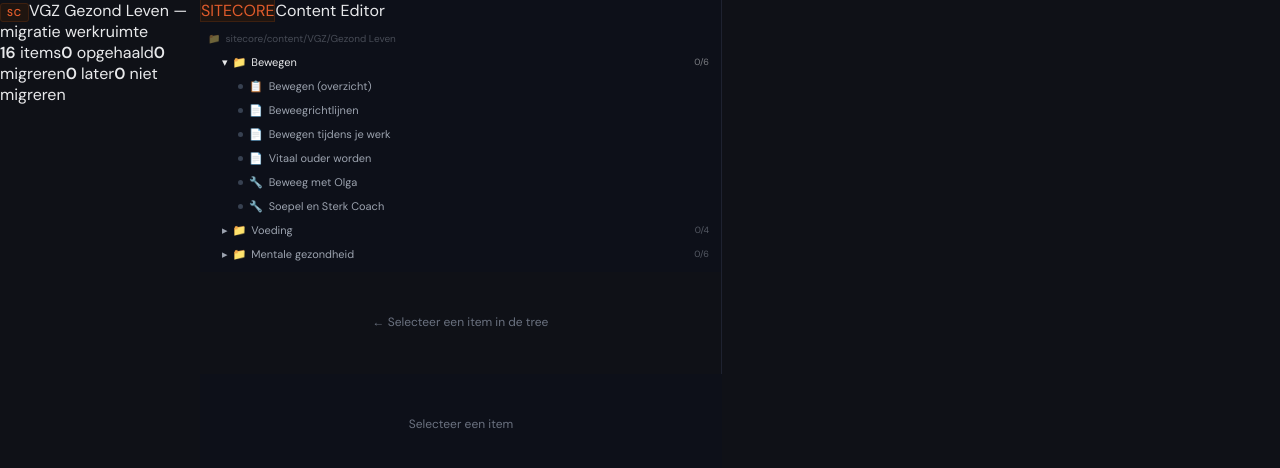
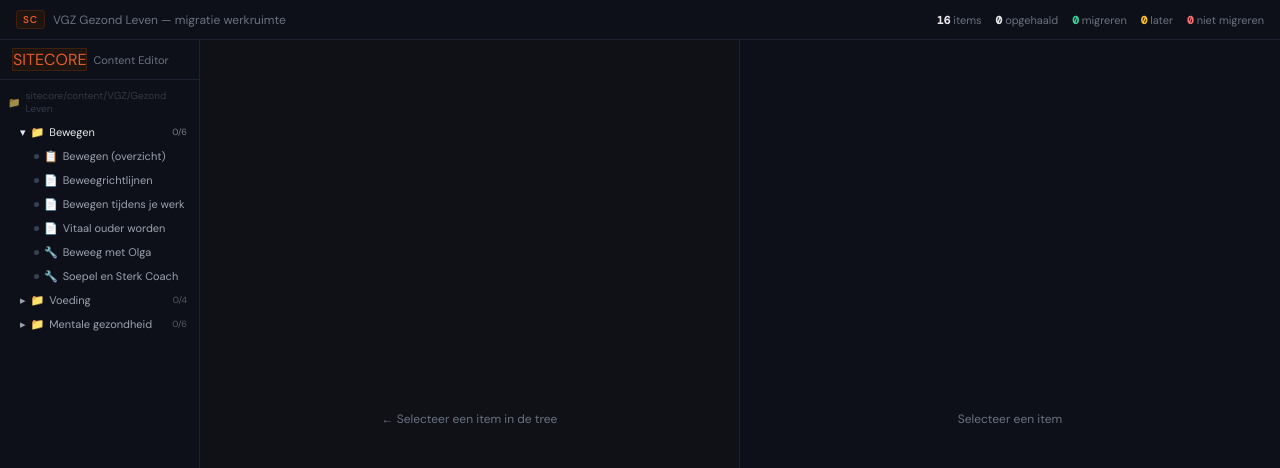
Before and after one commit to jpcolab252-droid/vgz-migration, a Next.js app in the folder vgz-migration/: page / in a window 1280 px wide. Shown: the top 468 px of the page. Built offline with nearby package versions, Linux system fonts and the light colour scheme.

Commit message:
Update page.module.css

```diff
--- a/vgz-migration/app/page.module.css
+++ b/vgz-migration/app/page.module.css
@@ -1,79 +1,109 @@
-.app {
-  display: grid;
-  grid-template-columns: 200px 1fr 36px 1fr;
-  height: 100vh;
-  overflow: hidden;
-}
+.app { display: flex; flex-direction: column; height: 100vh; overflow: hidden; }
 
-/* LEFT */
+/* TOP BAR */
+.topbar { display: flex; align-items: center; justify-content: space-between; padding: 10px 16px; background: #0d1019; border-bottom: 1px solid #1e2230; flex-shrink: 0; }
+.topLeft { display: flex; align-items: center; gap: 8px; }
+.scLogo { font-size: 10px; font-weight: 700; letter-spacing: .08em; color: #e05b2b; background: #1f1510; border: 1px solid #3d2010; padding: 2px 6px; border-radius: 3px; }
+.topLabel { font-size: 12px; color: #6b7280; }
+.topStats { display: flex; gap: 14px; }
+.stat { font-size: 11px; color: #6b7280; }
+.stat strong { color: #e8e9eb; font-family: 'DM Mono', monospace; }
+.statGreen strong { color: #34d399; }
+.statYellow strong { color: #fbbf24; }
+.statRed strong { color: #f87171; }
+
+/* WORKSPACE */
+.workspace { display: grid; grid-template-columns: 200px 1fr 1fr; flex: 1; overflow: hidden; }
+
+/* LEFT TREE */
 .scPanel { background: #0d1019; border-right: 1px solid #1e2230; display: flex; flex-direction: column; overflow: hidden; }
-.scHeader { padding: 10px 12px; border-bottom: 1px solid #1e2230; display: flex; align-items: center; gap: 7px; flex-shrink: 0; }
-.scLogo { font-size: 10px; font-weight: 700; letter-spacing: .08em; color: #e05b2b; background: #1f1510; border: 1px solid #3d2010; padding: 2px 6px; border-radius: 3px; }
-.scHeaderLabel { font-size: 11px; color: #6b7280; }
-.tree { flex: 1; overflow-y: auto; padding: 6px 0; }
-.treeRoot { cursor: default; opacity: .4; padding: 5px 8px; display: flex; align-items: center; gap: 5px; font-size: 10px; color: #9ca3af; }
-.treeSection { padding-left: 10px; }
+.scPanelHeader { padding: 8px 12px; border-bottom: 1px solid #1e2230; display: flex; align-items: center; gap: 6px; flex-shrink: 0; }
+.scPanelLabel { font-size: 11px; color: #6b7280; }
+.tree { flex: 1; overflow-y: auto; padding: 4px 0; }
+.treeRoot { padding: 5px 8px; display: flex; align-items: center; gap: 5px; font-size: 10px; color: #4b5563; opacity: .6; }
+.treeSection { padding-left: 8px; }
 .treeFolder { cursor: pointer; padding: 5px 8px; display: flex; align-items: center; gap: 5px; font-size: 11px; color: #9ca3af; border-radius: 4px; margin: 0 4px; transition: background .1s; }
 .treeFolder:hover { background: #161b27; }
 .treeFolder.open { color: #e8e9eb; }
 .folderCount { margin-left: auto; font-size: 9px; opacity: .5; }
-.treeChildren { padding-left: 14px; }
-.treeItem { cursor: pointer; padding: 5px 8px; display: flex; align-items: center; gap: 6px; font-size: 11px; color: #9ca3af; border-radius: 4px; margin: 0 4px; border-left: 2px solid transparent; transition: background .1s; }
+.treeChildren { padding-left: 12px; }
+.treeItem { cursor: pointer; padding: 5px 8px; display: flex; align-items: center; gap: 5px; font-size: 11px; color: #9ca3af; border-radius: 4px; margin: 0 4px; border-left: 2px solid transparent; transition: background .1s; }
 .treeItem:hover { background: #161b27; color: #e8e9eb; }
 .treeItem.active { background: #161b27; color: #e8e9eb; border-left-color: #4a9eff; }
-.treeItem.done { color: #34d399; }
-.treeItem.aiDone { color: #fbbf24; }
 .itemDot { width: 5px; height: 5px; border-radius: 50%; flex-shrink: 0; background: #374151; }
-.dotDone { background: #34d399; }
-.dotAi { background: #fbbf24; }
+.dotGreen { background: #34d399; }
+.dotRed { background: #f87171; }
+.dotYellow { background: #fbbf24; }
+.dotBlue { background: #4a9eff; }
 .itemName { flex: 1; overflow: hidden; text-overflow: ellipsis; white-space: nowrap; }
 
-/* MIDDLE */
+/* PANELS */
 .midPanel { background: #0f1117; display: flex; flex-direction: column; overflow: hidden; border-right: 1px solid #1e2230; }
-.panelHeader { padding: 10px 14px; border-bottom: 1px solid #1e2230; display: flex; align-items: center; gap: 8px; flex-shrink: 0; }
+.cfPanel { background: #0d1019; display: flex; flex-direction: column; overflow: hidden; }
+.panelHeader { padding: 8px 12px; border-bottom: 1px solid #1e2230; display: flex; align-items: center; gap: 8px; flex-shrink: 0; }
 .panelSource { font-size: 10px; font-weight: 700; letter-spacing: .06em; padding: 2px 6px; border-radius: 3px; }
 .scSource { background: #1f1510; color: #e05b2b; border: 1px solid #3d2010; }
 .cfSource { background: #1a2744; color: #4a9eff; border: 1px solid #2d3a60; }
-.panelPath { font-size: 11px; color: #6b7280; font-family: 'DM Mono', monospace; flex: 1; white-space: nowrap; overflow: hidden; text-overflow: ellipsis; }
-.panelBody { flex: 1; overflow-y: auto; padding: 14px; display: flex; flex-direction: column; gap: 10px; }
+.panelPath { font-size: 10px; color: #6b7280; font-family: 'DM Mono', monospace; flex: 1; white-space: nowrap; overflow: hidden; text-overflow: ellipsis; }
+.panelBody { flex: 1; overflow-y: auto; padding: 12px; display: flex; flex-direction: column; gap: 8px; }
+.cfBody { flex: 1; overflow-y: auto; padding: 12px; display: flex; flex-direction: column; gap: 10px; }
+
+/* BUTTONS in header */
+.fetchBtn { font-size: 10px; font-weight: 500; padding: 3px 8px; border-radius: 4px; cursor: pointer; border: 1px solid #2d3748; background: #161b27; color: #9ca3af; font-family: 'DM Sans', sans-serif; transition: all .15s; flex-shrink: 0; }
+.fetchBtn:hover { border-color: #4a9eff; color: #4a9eff; }
+.fetchBtn:disabled { opacity: .4; cursor: not-allowed; }
+.aiBtn { font-size: 10px; font-weight: 600; padding: 3px 9px; border-radius: 4px; cursor: pointer; border: 1px solid #4a9eff; background: #1a2744; color: #4a9eff; font-family: 'DM Sans', sans-serif; transition: all .15s; flex-shrink: 0; }
+.aiBtn:hover { background: #1e2f52; }
+.aiBtn:disabled { opacity: .3; cursor: not-allowed; }
+
+/* SITECORE FIELDS */
 .scField { display: flex; flex-direction: column; gap: 3px; }
 .scFieldLabel { font-size: 10px; font-weight: 600; color: #6b7280; letter-spacing: .05em; text-transform: uppercase; }
-.scFieldValue { font-size: 12px; color: #c9cdd6; background: #161b27; border: 1px solid #1e2230; border-radius: 5px; padding: 7px 9px; font-family: 'DM Mono', monospace; line-height: 1.5; white-space: pre-wrap; word-break: break-word; }
-.scFieldValue.long { max-height: 100px; overflow-y: auto; }
-.issuesBox { background: #1e1520; border: 1px solid #2d1520; border-radius: 6px; padding: 9px 11px; }
-.issuesTitle { font-size: 10px; font-weight: 600; color: #f87171; margin-bottom: 5px; text-transform: uppercase; letter-spacing: .05em; }
+.scFieldValue { font-size: 11px; color: #c9cdd6; background: #161b27; border: 1px solid #1e2230; border-radius: 5px; padding: 6px 8px; font-family: 'DM Mono', monospace; line-height: 1.5; white-space: pre-wrap; word-break: break-word; }
+.scFieldValue.long { max-height: 90px; overflow-y: auto; }
+.issuesBox { background: #1e1520; border: 1px solid #2d1520; border-radius: 5px; padding: 8px 10px; }
+.issuesTitle { font-size: 10px; font-weight: 600; color: #f87171; margin-bottom: 4px; text-transform: uppercase; letter-spacing: .05em; }
 .issueLine { font-size: 11px; color: #9ca3af; display: flex; gap: 5px; margin-bottom: 2px; }
 .issueLine::before { content: '⚠'; color: #f87171; flex-shrink: 0; }
-.noIssues { font-size: 11px; color: #34d399; }
+.hintBox { font-size: 11px; color: #6b7280; background: #161b27; border: 1px dashed #2d3748; border-radius: 5px; padding: 8px 10px; }
 
-/* BRIDGE */
-.bridge { background: #0d1019; display: flex; flex-direction: column; align-items: center; justify-content: center; gap: 6px; padding: 0 2px; border-right: 1px solid #1e2230; }
-.bridgeArrow { color: #4a9eff; font-size: 16px; opacity: .4; }
-.aiBridgeBtn { writing-mode: vertical-rl; text-orientation: mixed; font-size: 9px; font-weight: 600; letter-spacing: .06em; padding: 10px 6px; background: #1a2744; border: 1px solid #4a9eff; color: #4a9eff; border-radius: 5px; cursor: pointer; font-family: 'DM Sans', sans-serif; transition: all .15s; }
-.aiBridgeBtn:hover { background: #1e2f52; }
-.aiBridgeBtn:disabled { opacity: .3; cursor: not-allowed; }
-
-/* RIGHT */
-.cfPanel { background: #0d1019; display: flex; flex-direction: column; overflow: hidden; }
-.cfBody { flex: 1; overflow-y: auto; padding: 14px; display: flex; flex-direction: column; gap: 10px; }
+/* CONTENTFUL FIELDS */
 .cfField { display: flex; flex-direction: column; gap: 3px; }
-.cfLabel { font-size: 10px; font-weight: 600; color: #6b7280; letter-spacing: .05em; text-transform: uppercase; display: flex; align-items: center; gap: 5px; }
+.cfLabel { font-size: 10px; font-weight: 600; color: #6b7280; letter-spacing: .05em; text-transform: uppercase; display: flex; align-items: center; gap: 4px; }
 .req { color: #f87171; }
 .aiTag { font-size: 9px; background: #1a2744; color: #4a9eff; padding: 1px 4px; border-radius: 3px; text-transform: none; letter-spacing: 0; font-weight: 500; }
-.cfInput { background: #161b27; border: 1px solid #1e2230; border-radius: 5px; padding: 7px 9px; font-size: 12px; color: #e8e9eb; font-family: 'DM Sans', sans-serif; width: 100%; outline: none; transition: border-color .15s; }
+.cfInput { background: #161b27; border: 1px solid #1e2230; border-radius: 5px; padding: 6px 8px; font-size: 12px; color: #e8e9eb; font-family: 'DM Sans', sans-serif; width: 100%; outline: none; transition: border-color .15s; }
 .cfInput:focus { border-color: #4a9eff; }
 .cfInput.aiFilled { border-color: #534AB7; }
-.textarea { resize: none; height: 72px; line-height: 1.5; font-family: 'DM Mono', monospace; font-size: 11px; }
-.cfSelect { background: #161b27; border: 1px solid #1e2230; border-radius: 5px; padding: 7px 9px; font-size: 12px; color: #e8e9eb; font-family: 'DM Sans', sans-serif; width: 100%; outline: none; }
+.textarea { resize: none; height: 68px; line-height: 1.5; font-family: 'DM Mono', monospace; font-size: 11px; }
+.cfSelect { background: #161b27; border: 1px solid #1e2230; border-radius: 5px; padding: 6px 8px; font-size: 12px; color: #e8e9eb; font-family: 'DM Sans', sans-serif; width: 100%; outline: none; }
 .cfSelect.aiFilled { border-color: #534AB7; }
-.cfFooter { padding: 10px 14px; border-top: 1px solid #1e2230; display: flex; gap: 6px; flex-shrink: 0; }
-.btn { padding: 6px 12px; border-radius: 5px; font-size: 11px; font-weight: 500; cursor: pointer; border: 1px solid; font-family: 'DM Sans', sans-serif; transition: all .15s; }
-.btnSubmit { background: #1a2744; border-color: #4a9eff; color: #4a9eff; flex: 1; }
-.btnSubmit:hover { background: #1e2f52; }
-.btnSkip { background: #161b27; border-color: #1e2230; color: #6b7280; }
-.btnSkip:hover { border-color: #2d3748; }
 .aiNote { background: #1a2744; border: 1px solid #2d3a60; border-radius: 5px; padding: 8px 10px; font-size: 11px; color: #9ca3af; }
 .aiNoteTitle { font-size: 10px; font-weight: 600; color: #4a9eff; margin-bottom: 3px; }
-.emptyState { padding: 40px 20px; text-align: center; color: #6b7280; font-size: 12px; line-height: 1.8; flex: 1; display: flex; align-items: center; justify-content: center; }
+
+/* DECISION BAR */
+.decisionBar { padding: 10px 12px; border-top: 1px solid #1e2230; flex-shrink: 0; }
+.decisionBtns { display: flex; gap: 6px; }
+.currentDecision { display: flex; align-items: center; gap: 8px; }
+.decGreen { font-size: 12px; font-weight: 500; color: #34d399; }
+.decYellow { font-size: 12px; font-weight: 500; color: #fbbf24; }
+.decRed { font-size: 12px; font-weight: 500; color: #f87171; }
+.resetBtn { font-size: 11px; color: #6b7280; background: #161b27; border: 1px solid #2d3748; border-radius: 4px; padding: 2px 7px; cursor: pointer; font-family: 'DM Sans', sans-serif; }
+.btn { padding: 6px 12px; border-radius: 5px; font-size: 11px; font-weight: 500; cursor: pointer; border: 1px solid; font-family: 'DM Sans', sans-serif; transition: all .15s; }
+.btnMigreren { background: #1a2420; border-color: #34d399; color: #34d399; flex: 1; }
+.btnMigreren:hover { background: #22342e; }
+.btnLater { background: #1e1f00; border-color: #fbbf24; color: #fbbf24; flex: 1; }
+.btnLater:hover { background: #282500; }
+.btnNiet { background: #1f1520; border-color: #f87171; color: #f87171; flex: 1; }
+.btnNiet:hover { background: #2a1520; }
+
+/* MODAL */
+.modal { position: fixed; inset: 0; background: rgba(0,0,0,.6); display: flex; align-items: center; justify-content: center; z-index: 100; }
+.modalBox { background: #161b27; border: 1px solid #2d3748; border-radius: 10px; padding: 20px; width: 340px; display: flex; flex-direction: column; gap: 12px; }
+.modalTitle { font-size: 13px; font-weight: 600; color: #e8e9eb; }
+.modalBtns { display: flex; gap: 8px; }
+
+/* EMPTY */
+.emptyState { flex: 1; display: flex; align-items: center; justify-content: center; color: #6b7280; font-size: 12px; text-align: center; padding: 20px; line-height: 1.8; }
 .thinking { color: #4a9eff; animation: pulse 1s infinite; }
 @keyframes pulse { 0%,100%{opacity:1} 50%{opacity:.4} }
```
